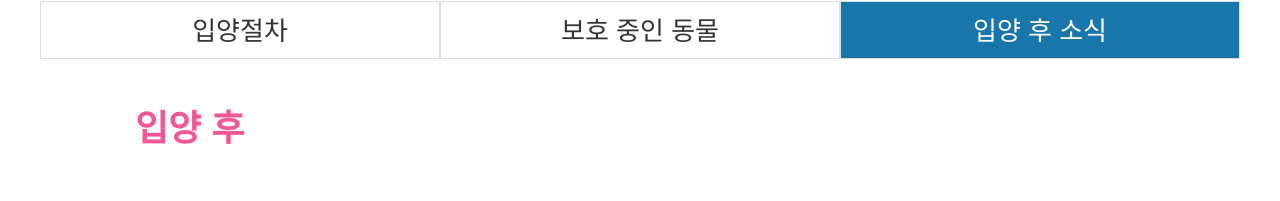
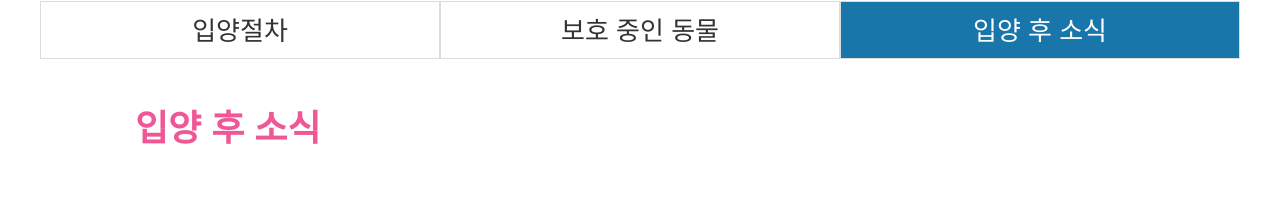
Before and after one commit to ironpark1105/seoch-love, a plain HTML site: page adopt/adopt-3.html in a window 1280 px wide. Shown: the part 539-740 px from the top of the page. Drawn offline with nearby package versions, Linux system fonts and the light colour scheme.

Commit message:
Update adopt-3.html

```diff
--- a/adopt/adopt-3.html
+++ b/adopt/adopt-3.html
@@ -70,7 +70,7 @@
                 <li><a href="./adopt-2.html">보호 중인 동물</a></li>
                 <li><a class="white" href="./adopt-3.html">입양 후 소식</a></li>
             </ul>
-            <h2>입양 후 </h2>
+            <h2>입양 후 소식</h2>
             <div class="dog-img"></div>
         </div>
     </section>
```
